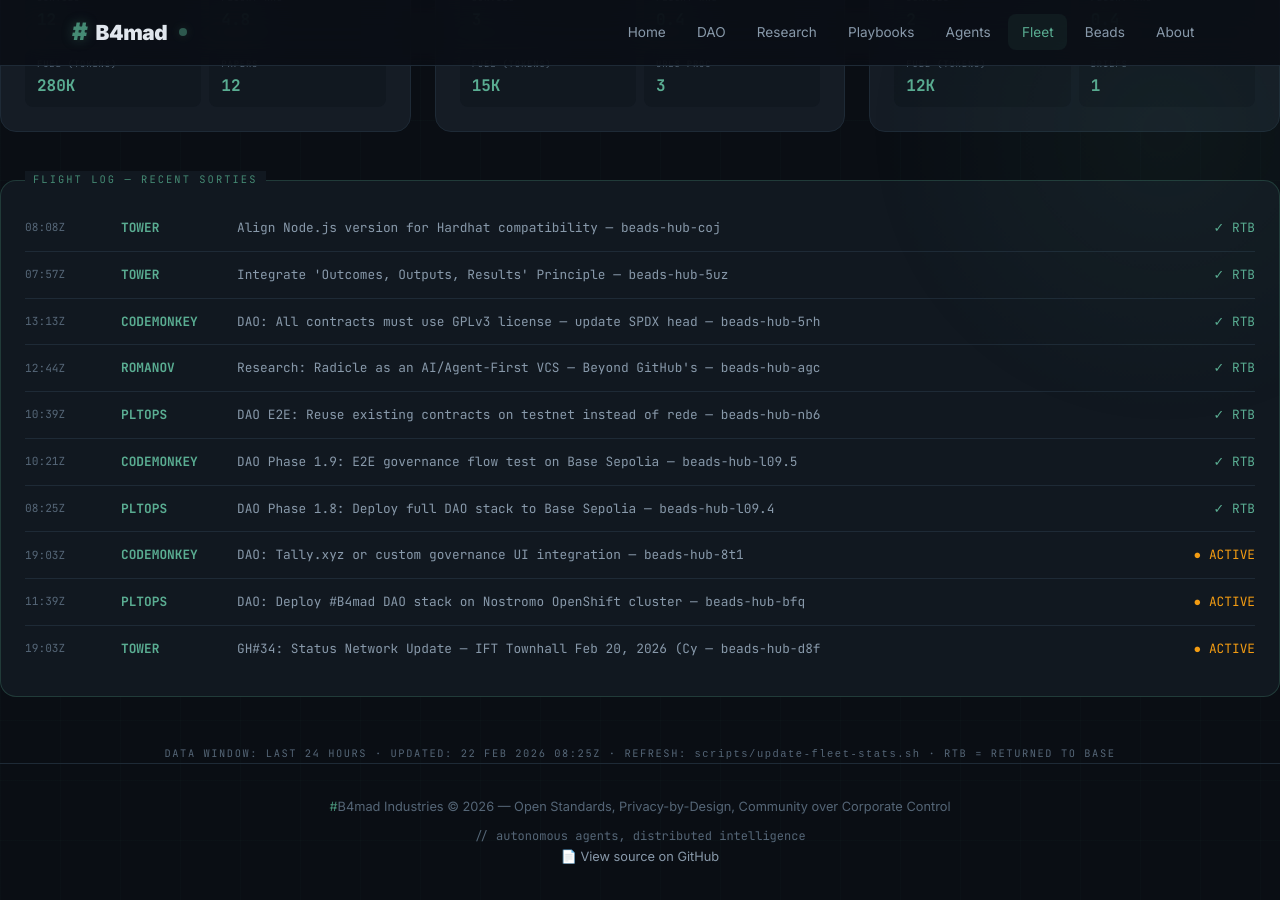
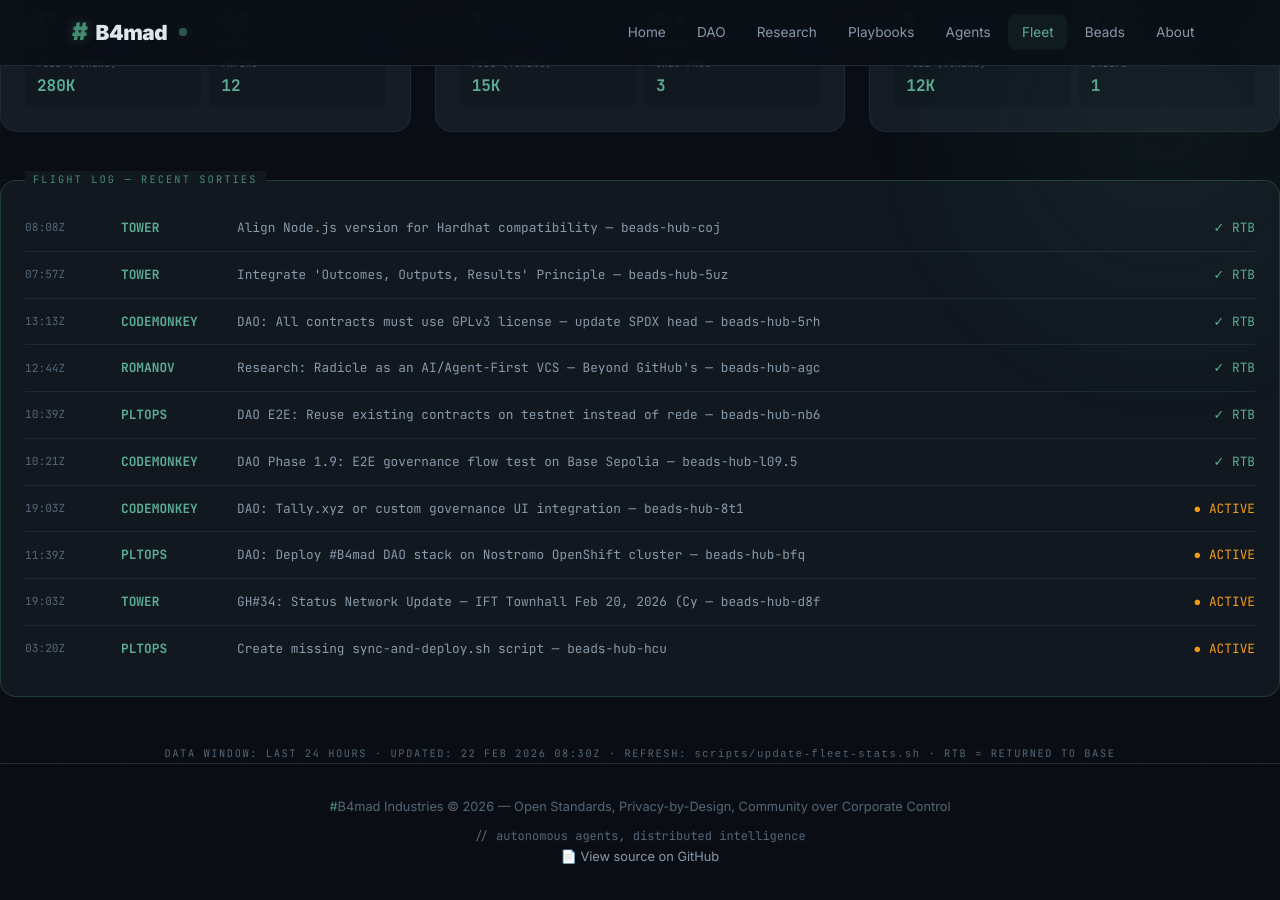
Before and after one commit to brenner-axiom/docs, a Jekyll site: the page built from fleet/index.html, in a window 1280 px wide and 900 px high, scrolled down 847 px. Built offline with Jekyll 4.4.1, drawn with Linux system fonts in a browser that asks for light colours.

Commit message:
fleet: auto-update dashboard stats 2026-02-22T08:30Z

```diff
--- a/fleet/index.html
+++ b/fleet/index.html
@@ -545,12 +545,6 @@ description: "#B4mad Agent Fleet metrics dashboard with aviation theme"
     <span class="log-status"><span class="complete">✓ RTB</span></span>
   </div>
   <div class="log-entry">
-    <span class="log-time">08:25Z</span>
-    <span class="log-callsign">PLTOPS</span>
-    <span class="log-mission">DAO Phase 1.8: Deploy full DAO stack to Base Sepolia — beads-hub-l09.4</span>
-    <span class="log-status"><span class="complete">✓ RTB</span></span>
-  </div>
-  <div class="log-entry">
     <span class="log-time">19:03Z</span>
     <span class="log-callsign">CODEMONKEY</span>
     <span class="log-mission">DAO: Tally.xyz or custom governance UI integration — beads-hub-8t1</span>
@@ -568,10 +562,16 @@ description: "#B4mad Agent Fleet metrics dashboard with aviation theme"
     <span class="log-mission">GH#34: Status Network Update — IFT Townhall Feb 20, 2026 (Cy — beads-hub-d8f</span>
     <span class="log-status"><span class="active">● ACTIVE</span></span>
   </div>
+  <div class="log-entry">
+    <span class="log-time">03:20Z</span>
+    <span class="log-callsign">PLTOPS</span>
+    <span class="log-mission">Create missing sync-and-deploy.sh script — beads-hub-hcu</span>
+    <span class="log-status"><span class="active">● ACTIVE</span></span>
+  </div>
 </div>
 
 <div style="text-align: center; margin-top: 2rem;">
   <p style="font-family: 'JetBrains Mono', monospace; font-size: 0.65rem; color: var(--text-muted); letter-spacing: 0.15em;">
-    DATA WINDOW: LAST 24 HOURS · UPDATED: 22 FEB 2026 08:25Z ·                                                                                                                                                                                                                                                                                                                                                                                                                                                                                                                                                                                                            REFRESH: <code>scripts/update-fleet-stats.sh</code> · RTB = RETURNED TO BASE
+    DATA WINDOW: LAST 24 HOURS · UPDATED: 22 FEB 2026 08:30Z ·                                                                                                                                                                                                                                                                                                                                                                                                                                                                                                                                                                                                             REFRESH: <code>scripts/update-fleet-stats.sh</code> · RTB = RETURNED TO BASE
   </p>
 </div>
```
